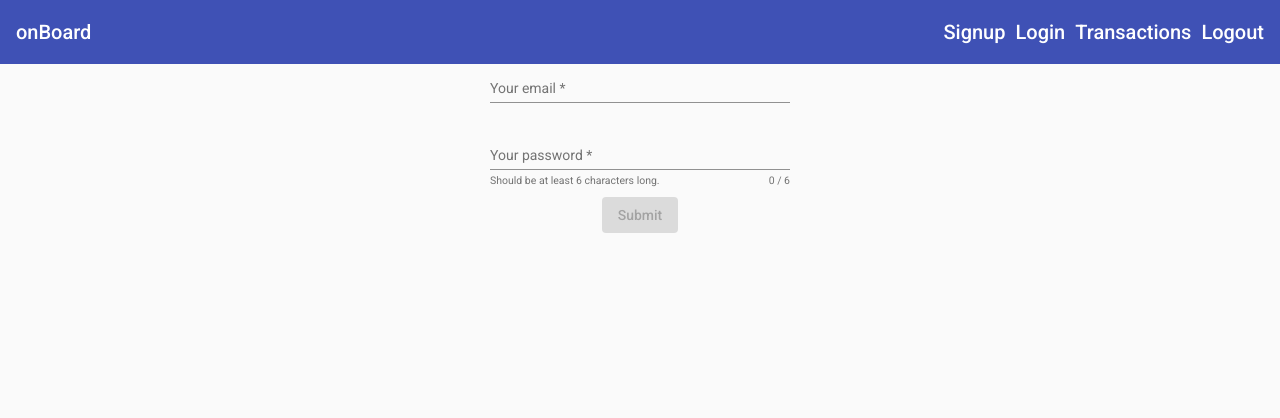
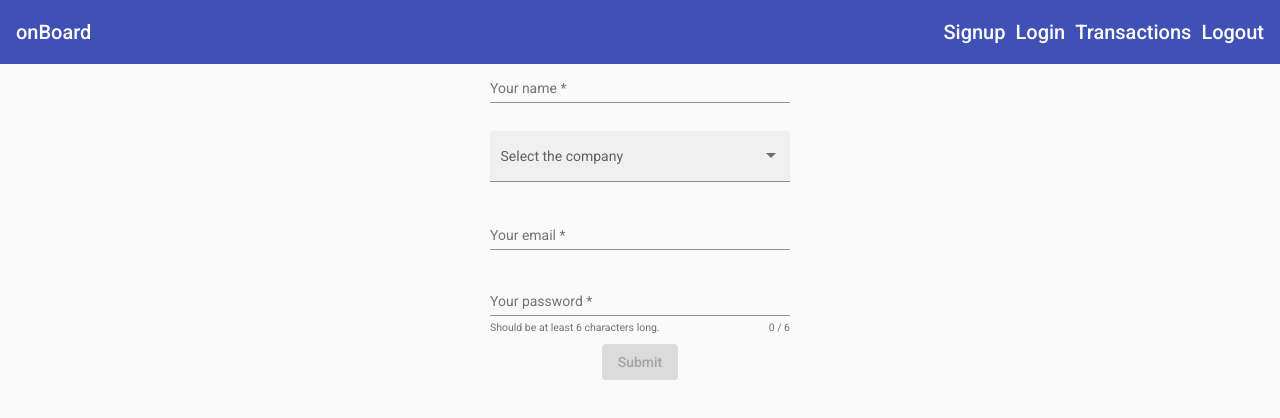
Before and after one commit to JoaoRodriguesGithub/OnboardFrontend, an Angular app: page /signup in a window 1280 px wide. Shown: the top 418 px of the page. Built offline with nearby package versions, Linux system fonts and the light colour scheme.

Commit message:
Coding signup name and company fields for signup

```diff
--- a/src/app/auth/signup/signup.component.css
+++ b/src/app/auth/signup/signup.component.css
@@ -1,3 +1,3 @@
 mat-form-field {
   width: 300px;
-}
+};
--- a/src/app/auth/signup/signup.component.html
+++ b/src/app/auth/signup/signup.component.html
@@ -1,5 +1,17 @@
 <section class="signup-form">
   <form fxLayout="column" fxLayoutAlign="center center" fxLayoutGap="10px" #f="ngForm" (ngSubmit)="onSubmit(f)">
+    <mat-form-field>
+      <input type="text" matInput placeholder="Your name" ngModel name="name" text required #nameInput="ngModel">
+      <mat-error *ngIf="nameInput.hasError('required')">Field must not be empty.</mat-error>
+    </mat-form-field>
+    <mat-form-field appearance="fill">
+      <mat-label>Select the company</mat-label>
+      <mat-select [(ngModel)]="selectedValue" name="company">
+        <mat-option *ngFor="let company of companies" [value]="company.value">
+          {{company.viewValue}}
+        </mat-option>
+      </mat-select>
+    </mat-form-field>
     <mat-form-field>
       <input type="email" matInput placeholder="Your email" ngModel name="email" email required #emailInput="ngModel">
       <mat-error *ngIf="emailInput.hasError('required')">Field must not be empty.</mat-error>
--- a/src/app/auth/signup/signup.component.ts
+++ b/src/app/auth/signup/signup.component.ts
@@ -1,19 +1,31 @@
 import { Component, OnInit } from '@angular/core';
 import { NgForm } from '@angular/forms';
+
+interface Companies {
+  value: string;
+  viewValue: string;
+}
 
 @Component({
   selector: 'app-signup',
   templateUrl: './signup.component.html',
-  styleUrls: ['./signup.component.css']
+  styleUrls: ['./signup.component.css'],
 })
 export class SignupComponent implements OnInit {
+  selectedValue: string;
 
-  constructor() { }
+  companies: Companies[] = [
+    { value: 'Company-0', viewValue: 'onBoard' },
+    { value: 'Company-1', viewValue: 'xpto' },
+    { value: 'Company-2', viewValue: 'r2022' },
+    { value: 'Company-3', viewValue: 'IPCA' },
+  ];
 
-  ngOnInit(): void {
+  constructor() {}
+
+  ngOnInit(): void {}
+
+  onSubmit(form: NgForm) {
+    console.log(form);
   }
-
-  onSubmit(form: NgForm){
-    console.log(form);
-  };
 }
--- a/src/app/material.module.ts
+++ b/src/app/material.module.ts
@@ -6,6 +6,7 @@ import { MatInputModule } from '@angular/material/input';
 import { MatSidenavModule } from '@angular/material/sidenav';
 import { MatToolbarModule } from '@angular/material/toolbar';
 import { MatListModule } from '@angular/material/list';
+import {MatSelectModule} from '@angular/material/select';
 
 @NgModule({
   imports: [
@@ -16,6 +17,7 @@ import { MatListModule } from '@angular/material/list';
     MatSidenavModule,
     MatToolbarModule,
     MatListModule,
+    MatSelectModule,
   ],
   exports: [
     MatButtonModule,
@@ -25,6 +27,7 @@ import { MatListModule } from '@angular/material/list';
     MatSidenavModule,
     MatToolbarModule,
     MatListModule,
+    MatSelectModule,
   ],
 })
 export class MaterialModule {}
--- a/tsconfig.json
+++ b/tsconfig.json
@@ -5,7 +5,6 @@
     "baseUrl": "./",
     "outDir": "./dist/out-tsc",
     "forceConsistentCasingInFileNames": true,
-    "strict": true,
     "noImplicitReturns": true,
     "noFallthroughCasesInSwitch": true,
     "sourceMap": true,
```
